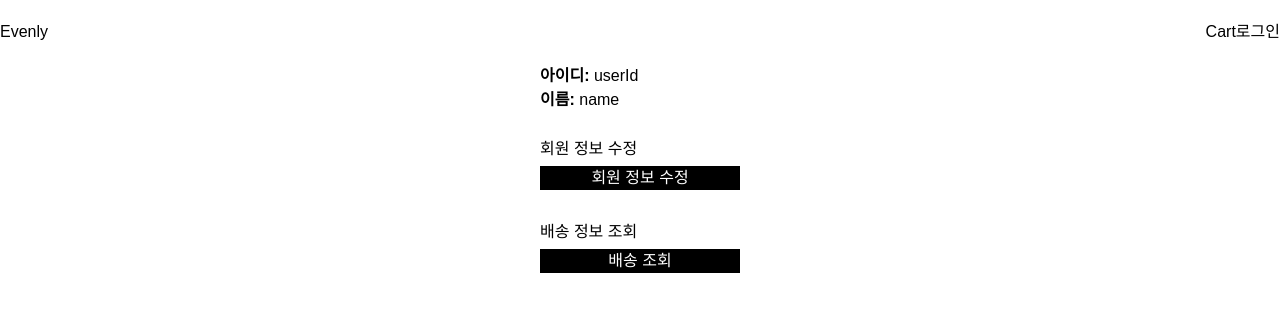
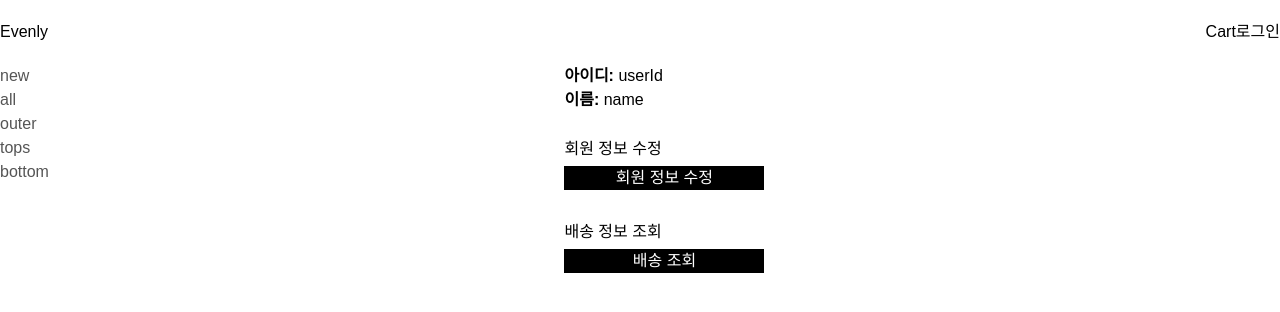
Before and after one commit to LJIEUN/evenly-front, a Next.js app: page /mypage in a window 1280 px wide. Shown: the top 312 px of the page. Built offline with nearby package versions, Linux system fonts and the light colour scheme; no server answers.

Commit message:
레이아웃에 사이드바 추가

```diff
--- a/src/components/layout/Layout.tsx
+++ b/src/components/layout/Layout.tsx
@@ -1,5 +1,6 @@
 import React, { ReactNode } from "react";
 import Header from "./Header/Header";
+import Sidebar from "./SideBar/Sidebar";
 
 interface LayoutProps {
 	children: ReactNode;
@@ -9,9 +10,12 @@ const Layout = ({ children }: LayoutProps) => {
 	return (
 		<div className="h-screen flex flex-col overflow-hidden">
 			<Header />
-			<main className="flex flex-col flex-1 overflow-hidden container mx-auto px-4 py-8">
-				{children}
-			</main>
+			<div className="flex flex-1 overflow-hidden">
+				<Sidebar />
+				<main className="flex flex-col flex-1 overflow-hidden container mx-auto px-4 py-8">
+					{children}
+				</main>
+			</div>
 		</div>
 	);
 };
```
